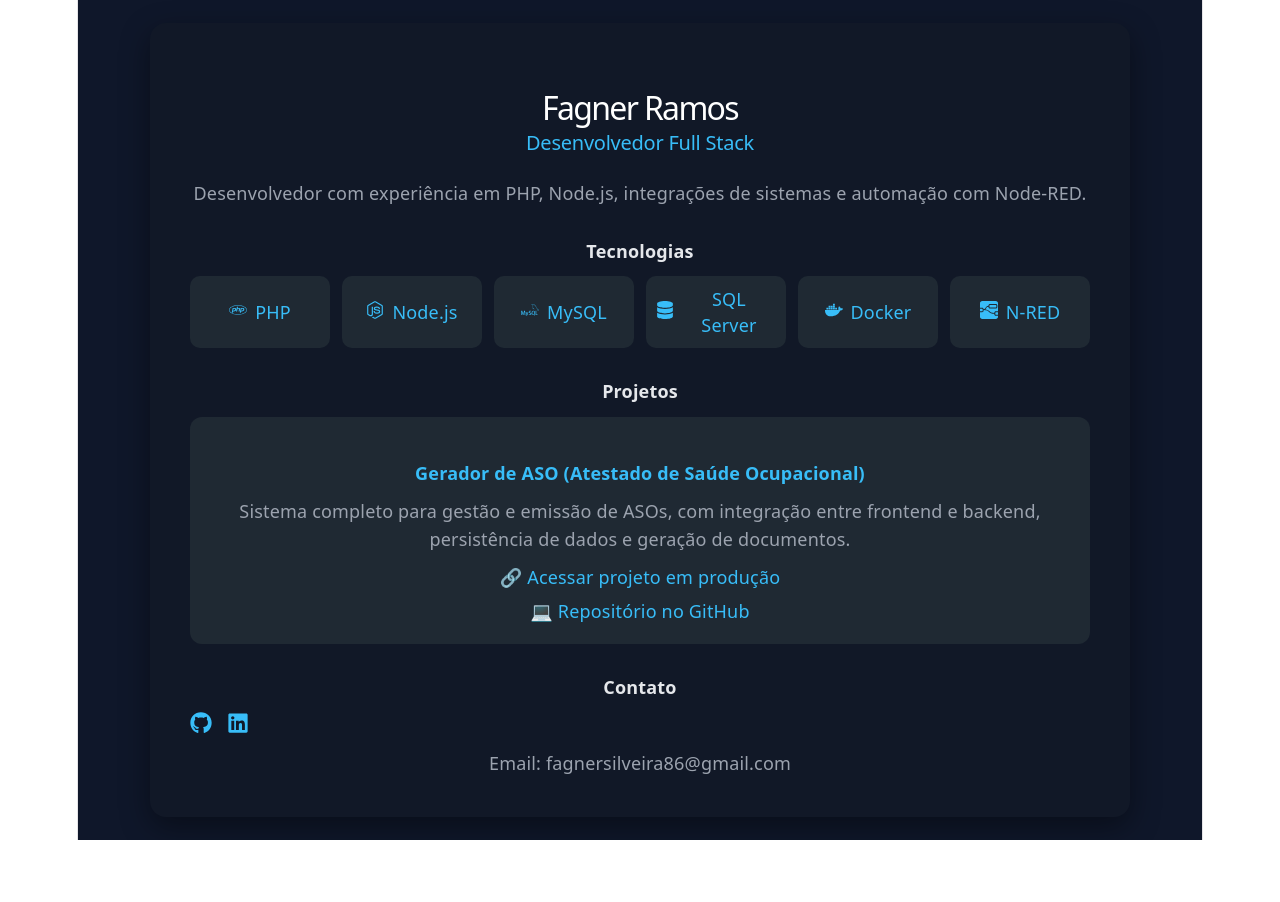
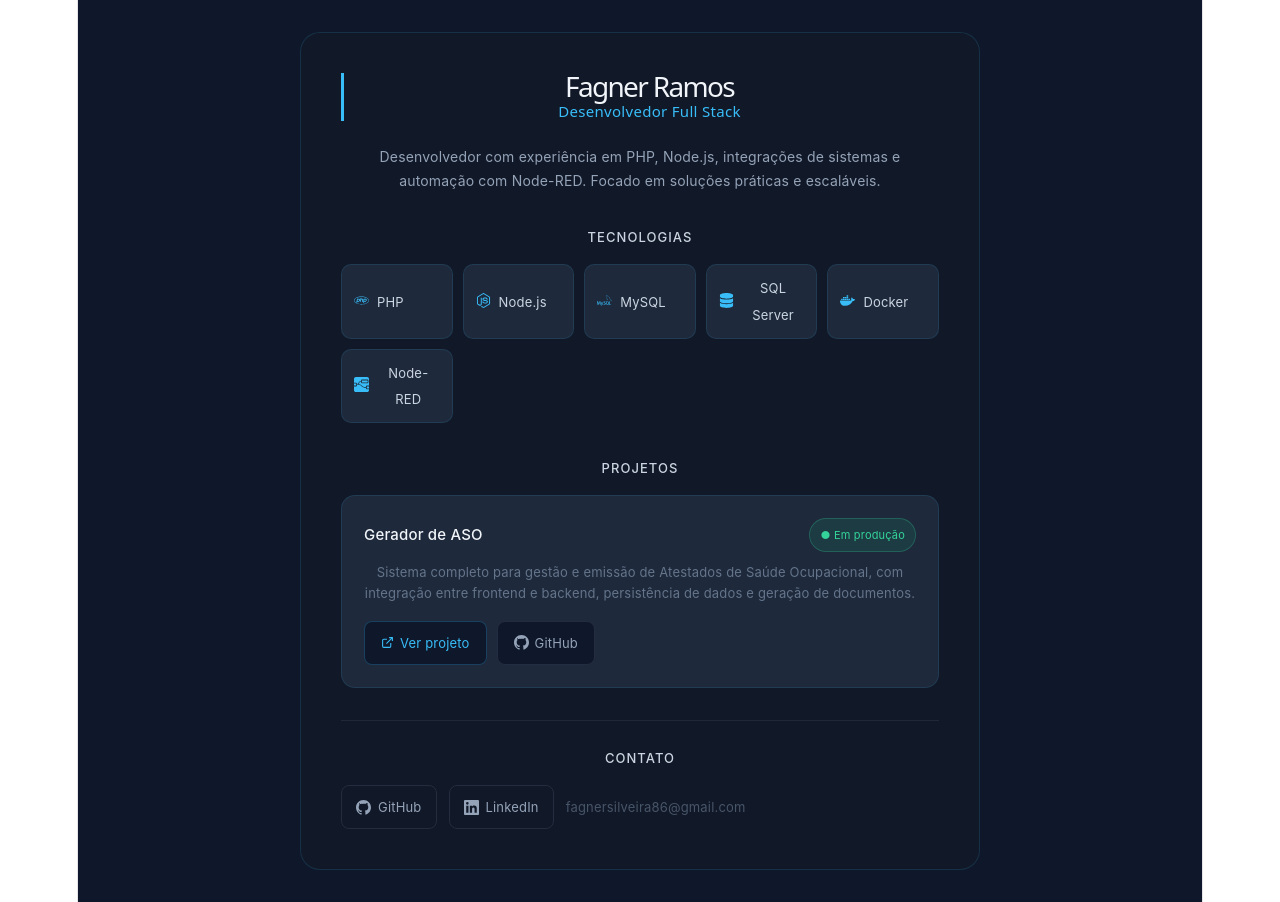
Before and after one commit to Fagner202/portifolio, a React (Vite) app: page / in a window 1280 px wide. Before the commit the page ends 840 px from the top, so only its background shows below. Built offline with nearby package versions, Linux system fonts and the light colour scheme.

Commit message:
Melhorando visual do portifolio

```diff
--- a/src/App.css
+++ b/src/App.css
@@ -1,184 +1,86 @@
-.counter {
-  font-size: 16px;
-  padding: 5px 10px;
-  border-radius: 5px;
-  color: var(--accent);
-  background: var(--accent-bg);
-  border: 2px solid transparent;
-  transition: border-color 0.3s;
-  margin-bottom: 24px;
+/* Reset */
+* {
+  box-sizing: border-box;
+  margin: 0;
+  padding: 0;
+}
 
-  &:hover {
-    border-color: var(--accent-border);
+body {
+  font-family: -apple-system, BlinkMacSystemFont, 'Segoe UI', sans-serif;
 }
-  &:focus-visible {
-    outline: 2px solid var(--accent);
-    outline-offset: 2px;
+
+/* Fade-up animation */
+@keyframes fadeUp {
+  from {
+    opacity: 0;
+    transform: translateY(18px);
+  }
+
+  to {
+    opacity: 1;
+    transform: translateY(0);
   }
 }
 
-.hero {
-  position: relative;
-
-  .base,
-  .framework,
-  .vite {
-    inset-inline: 0;
-    margin: 0 auto;
+.fade-up {
+  animation: fadeUp 0.5s ease both;
 }
 
-  .base {
-    width: 170px;
-    position: relative;
-    z-index: 0;
+.s1 {
+  animation-delay: 0.05s;
 }
 
-  .framework,
-  .vite {
-    position: absolute;
+.s2 {
+  animation-delay: 0.15s;
 }
 
-  .framework {
-    z-index: 1;
-    top: 34px;
-    height: 28px;
-    transform: perspective(2000px) rotateZ(300deg) rotateX(44deg) rotateY(39deg)
-      scale(1.4);
+.s3 {
+  animation-delay: 0.25s;
 }
 
-  .vite {
-    z-index: 0;
-    top: 107px;
-    height: 26px;
-    width: auto;
-    transform: perspective(2000px) rotateZ(300deg) rotateX(40deg) rotateY(39deg)
-      scale(0.8);
-  }
+.s4 {
+  animation-delay: 0.35s;
 }
 
-#center {
-  display: flex;
-  flex-direction: column;
-  gap: 25px;
-  place-content: center;
-  place-items: center;
-  flex-grow: 1;
-
-  @media (max-width: 1024px) {
-    padding: 32px 20px 24px;
-    gap: 18px;
-  }
+.s5 {
+  animation-delay: 0.45s;
 }
 
-#next-steps {
-  display: flex;
-  border-top: 1px solid var(--border);
-  text-align: left;
-
-  & > div {
-    flex: 1 1 0;
-    padding: 32px;
-    @media (max-width: 1024px) {
-      padding: 24px 20px;
-    }
+/* Tech chip hover */
+.tech-chip {
+  transition: background 0.18s ease, border-color 0.18s ease, transform 0.18s ease;
 }
 
-  .icon {
-    margin-bottom: 16px;
-    width: 22px;
-    height: 22px;
+.tech-chip:hover {
+  background: #1e3a4a !important;
+  border-color: #38bdf8 !important;
+  transform: translateY(-2px);
 }
 
-  @media (max-width: 1024px) {
-    flex-direction: column;
-    text-align: center;
-  }
+/* Project link hovers */
+.proj-link-primary {
+  transition: background 0.18s ease;
 }
 
-#docs {
-  border-right: 1px solid var(--border);
-
-  @media (max-width: 1024px) {
-    border-right: none;
-    border-bottom: 1px solid var(--border);
-  }
+.proj-link-primary:hover {
+  background: #1e3a4a !important;
 }
 
-#next-steps ul {
-  list-style: none;
-  padding: 0;
-  display: flex;
-  gap: 8px;
-  margin: 32px 0 0;
-
-  .logo {
-    height: 18px;
+.proj-link-secondary {
+  transition: background 0.18s ease;
 }
 
-  a {
-    color: var(--text-h);
-    font-size: 16px;
-    border-radius: 6px;
-    background: var(--social-bg);
-    display: flex;
-    padding: 6px 12px;
-    align-items: center;
-    gap: 8px;
-    text-decoration: none;
-    transition: box-shadow 0.3s;
-
-    &:hover {
-      box-shadow: var(--shadow);
-    }
-    .button-icon {
-      height: 18px;
-      width: 18px;
-    }
+.proj-link-secondary:hover {
+  background: #1e293b !important;
 }
 
-  @media (max-width: 1024px) {
-    margin-top: 20px;
-    flex-wrap: wrap;
-    justify-content: center;
-
-    li {
-      flex: 1 1 calc(50% - 8px);
+/* Social button hover */
+.social-btn {
+  transition: background 0.18s ease, border-color 0.18s ease;
 }
 
-    a {
-      width: 100%;
-      justify-content: center;
-      box-sizing: border-box;
+.social-btn:hover {
+  background: rgba(56, 189, 248, 0.08) !important;
+  border-color: rgba(56, 189, 248, 0.35) !important;
+  color: #38bdf8 !important;
 }
-  }
-}
-
-#spacer {
-  height: 88px;
-  border-top: 1px solid var(--border);
-  @media (max-width: 1024px) {
-    height: 48px;
-  }
-}
-
-.ticks {
-  position: relative;
-  width: 100%;
-
-  &::before,
-  &::after {
-    content: '';
-    position: absolute;
-    top: -4.5px;
-    border: 5px solid transparent;
-  }
-
-  &::before {
-    left: 0;
-    border-left-color: var(--border);
-  }
-  &::after {
-    right: 0;
-    border-right-color: var(--border);
-  }
-}
--- a/src/App.jsx
+++ b/src/App.jsx
@@ -9,178 +9,292 @@ const techIcons = {
   "MySQL": <SiMysql />,
   "SQL Server": <FaDatabase />,
   "Docker": <FaDocker />,
-  "N-RED": <SiNodered />,
+  "Node-RED": <SiNodered />,
 };
 
 function App() {
   return (
     <div style={styles.container}>
       <div style={styles.card}>
-        <h1 style={styles.name}>Fagner Ramos</h1>
-        <h2 style={styles.title}>Desenvolvedor Full Stack</h2>
+
+        {/* Header */}
+        <div style={styles.header}>
+          <h1 style={styles.name}>Fagner Ramos</h1>
+          <h2 style={styles.title}>Desenvolvedor Full Stack</h2>
+        </div>
 
         <p style={styles.text}>
           Desenvolvedor com experiência em PHP, Node.js, integrações de sistemas e automação com Node-RED.
+          Focado em soluções práticas e escaláveis.
         </p>
 
-        <section style={styles.section}>
-          <h3 style={styles.subtitle}>Tecnologias</h3>
+        {/* Technologies */}
+        <section style={styles.section} className="fade-up s3">
+          <h3 style={styles.sectionLabel}>Tecnologias</h3>
           <div style={styles.techList}>
             {Object.keys(techIcons).map((tech) => (
-              <div key={tech} style={styles.techItem}>
+              <div key={tech} style={styles.techItem} className="tech-chip">
                 <span style={styles.icon}>{techIcons[tech]}</span>
-                <span>{tech}</span>
+                <span style={styles.techLabel}>{tech}</span>
               </div>
             ))}
           </div>
         </section>
 
-        <section style={styles.section}>
-          <h3 style={styles.subtitle}>Projetos</h3>
+        {/* Projects */}
+        <section style={styles.section} className="fade-up s4">
+          <h3 style={styles.sectionLabel}>Projetos</h3>
 
           <div style={styles.projectCard}>
-            <h4 style={styles.projectTitle}>Gerador de ASO (Atestado de Saúde Ocupacional)</h4>
+            <div style={styles.projectCardHeader}>
+              <h4 style={styles.projectTitle}>Gerador de ASO</h4>
+              <span style={styles.liveBadge}>● Em produção</span>
+            </div>
 
-            <p style={styles.text}>
-              Sistema completo para gestão e emissão de ASOs, com integração entre frontend e backend,
-              persistência de dados e geração de documentos.
+            <p style={styles.projectDesc}>
+              Sistema completo para gestão e emissão de Atestados de Saúde Ocupacional, com integração
+              entre frontend e backend, persistência de dados e geração de documentos.
             </p>
 
             <div style={styles.projectLinks}>
               <a
                 href="https://frontend-omega-virid-98.vercel.app/"
                 target="_blank"
-                style={styles.projectLink}
+                style={styles.projectLinkPrimary}
+                className="proj-link-primary"
               >
-                🔗 Acessar projeto em produção
+                <ExternalLinkIcon />
+                Ver projeto
               </a>
 
               <a
                 href="https://github.com/Fagner202/frontend"
                 target="_blank"
-                style={styles.projectLink}
+                style={styles.projectLinkSecondary}
+                className="proj-link-secondary"
               >
-                💻 Repositório no GitHub
+                <GitHubInlineIcon />
+                GitHub
               </a>
             </div>
           </div>
         </section>
 
-        <section style={styles.section}>
-          <h3 style={styles.subtitle}>Contato</h3>
+        {/* Contact */}
+        <section style={styles.section} className="fade-up s5">
+          <div style={styles.divider} />
+          <h3 style={styles.sectionLabel}>Contato</h3>
           <div style={styles.socials}>
-            <a href="https://github.com/Fagner202" target="_blank" style={styles.socialIcon}>
-              <FaGithub />
+            <a href="https://github.com/Fagner202" target="_blank" style={styles.socialBtn} className="social-btn">
+              <GitHubInlineIcon />
+              GitHub
             </a>
 
-            <a href="https://www.linkedin.com/in/fagner-joaquim-ramos-a65914248/" target="_blank" style={styles.socialIcon}>
-              <FaLinkedin />
+            <a href="https://www.linkedin.com/in/fagner-joaquim-ramos-a65914248/" target="_blank" style={styles.socialBtn} className="social-btn">
+              <LinkedInInlineIcon />
+              LinkedIn
             </a>
+
+            <span style={styles.email}>fagnersilveira86@gmail.com</span>
           </div>
-          <p style={styles.text}>Email: fagnersilveira86@gmail.com</p>
         </section>
+
       </div>
     </div>
   );
 }
 
+function ExternalLinkIcon() {
+  return (
+    <svg width="13" height="13" viewBox="0 0 24 24" fill="none" stroke="currentColor" strokeWidth="2" style={{ flexShrink: 0 }}>
+      <path d="M18 13v6a2 2 0 0 1-2 2H5a2 2 0 0 1-2-2V8a2 2 0 0 1 2-2h6" />
+      <polyline points="15 3 21 3 21 9" />
+      <line x1="10" y1="14" x2="21" y2="3" />
+    </svg>
+  );
+}
+
+function GitHubInlineIcon() {
+  return (
+    <svg width="15" height="15" viewBox="0 0 24 24" fill="currentColor" style={{ flexShrink: 0 }}>
+      <path d="M12 0C5.37 0 0 5.37 0 12c0 5.3 3.44 9.8 8.21 11.39.6.11.79-.26.79-.58v-2.03c-3.34.72-4.04-1.61-4.04-1.61-.55-1.39-1.34-1.76-1.34-1.76-1.09-.74.08-.73.08-.73 1.2.08 1.84 1.24 1.84 1.24 1.07 1.83 2.8 1.3 3.49.99.11-.78.42-1.3.76-1.6-2.66-.3-5.47-1.33-5.47-5.93 0-1.31.47-2.38 1.24-3.22-.12-.3-.54-1.52.12-3.18 0 0 1.01-.32 3.3 1.23a11.5 11.5 0 0 1 3-.4c1.02.005 2.04.14 3 .4 2.28-1.55 3.29-1.23 3.29-1.23.66 1.66.24 2.88.12 3.18.77.84 1.24 1.91 1.24 3.22 0 4.61-2.81 5.63-5.48 5.92.43.37.81 1.1.81 2.22v3.29c0 .32.19.7.8.58C20.56 21.8 24 17.3 24 12c0-6.63-5.37-12-12-12z" />
+    </svg>
+  );
+}
+
+function LinkedInInlineIcon() {
+  return (
+    <svg width="15" height="15" viewBox="0 0 24 24" fill="currentColor" style={{ flexShrink: 0 }}>
+      <path d="M20.45 20.45h-3.56v-5.57c0-1.33-.03-3.04-1.85-3.04-1.85 0-2.14 1.45-2.14 2.94v5.67H9.35V9h3.41v1.56h.05c.48-.9 1.64-1.85 3.37-1.85 3.6 0 4.27 2.37 4.27 5.45v6.29zM5.34 7.43a2.07 2.07 0 1 1 0-4.14 2.07 2.07 0 0 1 0 4.14zm1.78 13.02H3.56V9h3.56v11.45zM22.23 0H1.77C.79 0 0 .77 0 1.73v20.54C0 23.23.79 24 1.77 24h20.46C23.2 24 24 23.23 24 22.27V1.73C24 .77 23.2 0 22.23 0z" />
+    </svg>
+  );
+}
+
 const styles = {
   container: {
-    // border: "2px solid #38bdf8",
-
     minHeight: "100vh",
     background: "#0f172a",
     display: "flex",
     alignItems: "center",
     justifyContent: "center",
-    padding: "20px",
+    padding: "32px 20px",
   },
   card: {
-    // border: "2px solid red",
-
     background: "#111827",
     padding: "40px",
-    borderRadius: "16px",
-    maxWidth: "900px",
+    borderRadius: "20px",
+    maxWidth: "680px",
     width: "100%",
-    boxShadow: "0 10px 30px rgba(0,0,0,0.4)",
+    border: "0.5px solid rgba(56, 189, 248, 0.15)",
+  },
+  header: {
+    borderLeft: "3px solid #38bdf8",
+    paddingLeft: "16px",
+    marginBottom: "24px",
   },
   name: {
-    color: "#fff",
-    marginBottom: "10px",
-    fontSize: "32px",
+    color: "#f1f5f9",
+    margin: "0 0 4px",
+    fontSize: "28px",
+    fontWeight: "500",
   },
   title: {
     color: "#38bdf8",
-    marginBottom: "25px",
-    fontSize: "20px",
-  },
-  subtitle: {
-    color: "#e5e7eb",
-    marginBottom: "12px",
-    fontSize: "18px",
+    margin: "0",
+    fontSize: "15px",
+    fontWeight: "400",
+    letterSpacing: "0.02em",
   },
   text: {
-    color: "#9ca3af",
-    lineHeight: "1.6",
+    color: "#94a3b8",
+    lineHeight: "1.7",
+    fontSize: "14px",
+    margin: "0 0 32px",
   },
   section: {
-    marginTop: "30px",
+    marginTop: "32px",
+  },
+  sectionLabel: {
+    color: "#cbd5e1",
+    fontSize: "13px",
+    fontWeight: "500",
+    letterSpacing: "0.08em",
+    textTransform: "uppercase",
+    margin: "0 0 14px",
   },
   techList: {
     display: "grid",
-    gridTemplateColumns: "repeat(auto-fit, minmax(120px, 1fr))",
-    gap: "12px",
-    marginTop: "10px",
+    gridTemplateColumns: "repeat(auto-fit, minmax(110px, 1fr))",
+    gap: "10px",
   },
   techItem: {
     display: "flex",
     alignItems: "center",
     gap: "8px",
-    background: "#1f2933",
-    padding: "10px",
+    background: "#1e293b",
+    padding: "10px 12px",
     borderRadius: "10px",
+    border: "0.5px solid rgba(56, 189, 248, 0.12)",
     color: "#38bdf8",
-    justifyContent: "center",
+    cursor: "default",
+  },
+  techLabel: {
+    color: "#cbd5e1",
+    fontSize: "13px",
   },
   icon: {
-    fontSize: "18px",
+    fontSize: "15px",
+    lineHeight: "1",
+  },
+  projectCard: {
+    background: "#1e293b",
+    borderRadius: "14px",
+    padding: "22px",
+    border: "0.5px solid rgba(56, 189, 248, 0.12)",
+  },
+  projectCardHeader: {
+    display: "flex",
+    alignItems: "center",
+    justifyContent: "space-between",
+    flexWrap: "wrap",
+    gap: "8px",
+    marginBottom: "10px",
+  },
+  projectTitle: {
+    color: "#f1f5f9",
+    fontSize: "15px",
+    fontWeight: "500",
+    margin: "0",
+  },
+  liveBadge: {
+    background: "rgba(16, 185, 129, 0.12)",
+    color: "#34d399",
+    fontSize: "11px",
+    padding: "3px 10px",
+    borderRadius: "20px",
+    border: "0.5px solid rgba(52, 211, 153, 0.25)",
+  },
+  projectDesc: {
+    color: "#64748b",
+    fontSize: "13px",
+    lineHeight: "1.65",
+    margin: "0 0 16px",
+  },
+  projectLinks: {
+    display: "flex",
+    gap: "10px",
+    flexWrap: "wrap",
+  },
+  projectLinkPrimary: {
+    display: "inline-flex",
+    alignItems: "center",
+    gap: "6px",
+    background: "#0f172a",
+    color: "#38bdf8",
+    fontSize: "13px",
+    padding: "8px 16px",
+    borderRadius: "8px",
+    textDecoration: "none",
+    border: "0.5px solid rgba(56, 189, 248, 0.25)",
+  },
+  projectLinkSecondary: {
+    display: "inline-flex",
+    alignItems: "center",
+    gap: "6px",
+    background: "#0f172a",
+    color: "#94a3b8",
+    fontSize: "13px",
+    padding: "8px 16px",
+    borderRadius: "8px",
+    textDecoration: "none",
+    border: "0.5px solid rgba(148, 163, 184, 0.15)",
+  },
+  divider: {
+    borderTop: "0.5px solid rgba(255, 255, 255, 0.07)",
+    marginBottom: "24px",
   },
   socials: {
     display: "flex",
-    gap: "15px",
-    marginBottom: "10px",
+    alignItems: "center",
+    gap: "12px",
+    flexWrap: "wrap",
   },
-  socialIcon: {
-    color: "#38bdf8",
-    fontSize: "22px",
+  socialBtn: {
+    display: "inline-flex",
+    alignItems: "center",
+    gap: "7px",
+    color: "#94a3b8",
+    fontSize: "13px",
+    padding: "8px 14px",
+    borderRadius: "8px",
+    textDecoration: "none",
+    border: "0.5px solid rgba(148, 163, 184, 0.15)",
+    background: "transparent",
   },
-
-  projectCard: {
-    background: "#1f2933",
-    padding: "20px",
-    borderRadius: "12px",
-    marginTop: "10px",
-  },
-
-  projectTitle: {
-    color: "#38bdf8",
-    marginBottom: "10px",
-    fontSize: "18px",
-  },
-
-  projectLinks: {
-    display: "flex",
-    flexDirection: "column",
-    gap: "8px",
-    marginTop: "10px",
-  },
-
-  projectLink: {
-    color: "#38bdf8",
-    textDecoration: "none",
+  email: {
+    color: "#475569",
+    fontSize: "13px",
   },
 };
 
-
 export default App
```
Lines whose indentation alone changed are shown as unchanged.
